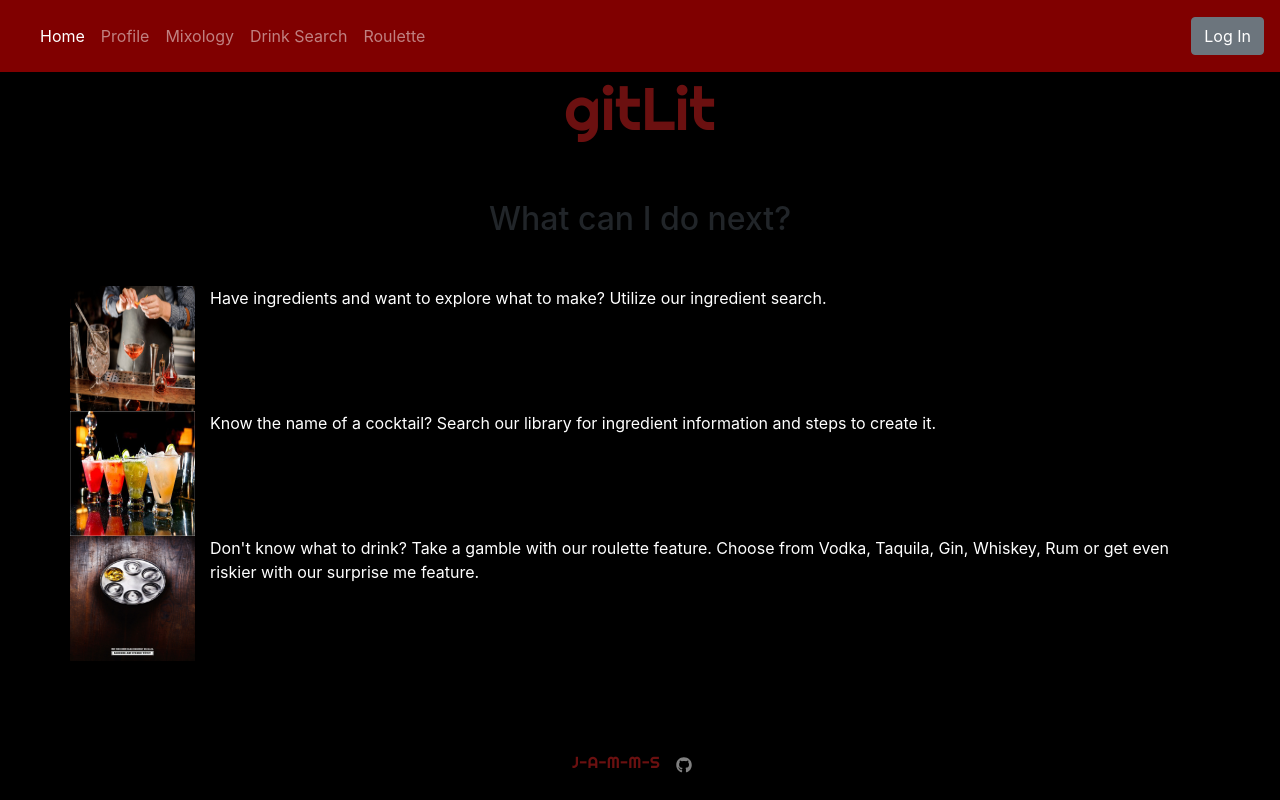
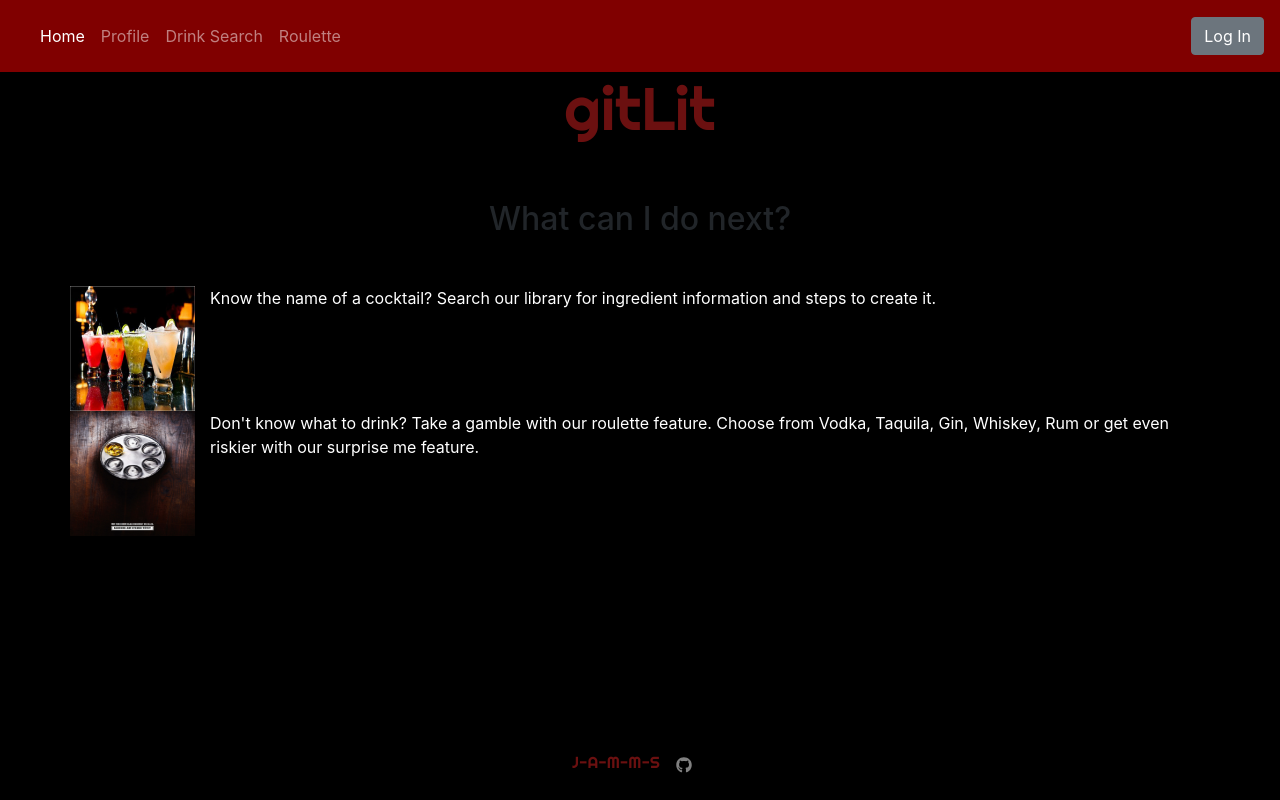
Before and after one commit to J-A-M-M-S/gitLit, a React (Create React App) app in the folder client/: page / in a window 1280 px wide. Built offline with nearby package versions, Linux system fonts and the light colour scheme; no server answers.

Commit message:
remove mixology from visibility

```diff
--- a/client/src/App.js
+++ b/client/src/App.js
@@ -4,13 +4,7 @@ import { Route, Switch } from "react-router-dom";
 import { Container } from "react-bootstrap";
 import { NavBar, Footer, Loading, PrivateRoute } from "./components";
 import "./App.css";
-import {
-  Home,
-  Profile,
-  Mixology,
-  DrinkSearch,
-  Roulette,
-} from "./views";
+import { Home, Profile, DrinkSearch, Roulette } from "./views";
 import { useAuth0 } from "@auth0/auth0-react";
 
 const App = () => {
@@ -28,7 +22,7 @@ const App = () => {
         <Switch>
           <Route path="/" exact component={Home} />
           <PrivateRoute path="/Profile" component={Profile} />
-          <Route path="/Mixology" component={Mixology} />
+          {/* <Route path="/Mixology" component={Mixology} /> */}
           <Route path="/DrinkSearch" component={DrinkSearch} />
           <Route path="/Roulette" component={Roulette} />
         </Switch>
--- a/client/src/components/Hero/Hero.js
+++ b/client/src/components/Hero/Hero.js
@@ -1,7 +1,7 @@
 import React from "react";
 import { Container, Row } from "react-bootstrap";
 import "./Hero.css";
-import mixology from "../../assets/img/Mixology.jpg";
+// import mixology from "../../assets/img/Mixology.jpg";
 import roulette from "../../assets/img/roulette.jpg";
 import cocktailsearch from "../../assets/img/cocktailsearch.jpg";
 
@@ -9,7 +9,7 @@ const Hero = () => (
   <Container>
     <div className="hero">
       <main>
-        <Row>
+        {/* <Row>
           <a href="./mixology">
             <img
               alt=" for Mixology page"
@@ -21,7 +21,7 @@ const Hero = () => (
             Have ingredients and want to explore what to make? Utilize
             our ingredient search.
           </p>
-        </Row>
+        </Row> */}
         <Row>
           <a href="./drinksearch">
             <img
--- a/client/src/components/Navbar/Navbar.js
+++ b/client/src/components/Navbar/Navbar.js
@@ -27,14 +27,14 @@ const MainNav = () => (
         >
           Profile
         </Nav.Link>
-        <Nav.Link
+        {/* <Nav.Link
           as={RouterNavLink}
           to="/mixology"
           exact
           className="router-link-exact-active"
         >
           Mixology
-        </Nav.Link>
+        </Nav.Link> */}
         <Nav.Link
           as={RouterNavLink}
           to="/drinksearch"
--- a/client/src/views/index.js
+++ b/client/src/views/index.js
@@ -1,7 +1,7 @@
 import Home from "./Home";
 import Profile from "./Profile";
 import DrinkSearch from "./DrinkSearch";
-import Mixology from "./Mixology";
+// import Mixology from "./Mixology";
 import Roulette from "./Roulette";
 
-export { Home, Profile, DrinkSearch, Mixology, Roulette };
+export { Home, Profile, DrinkSearch, Roulette };
```
Also changed, not shown: 1 other file (tests, documents, lock files or other folders).
